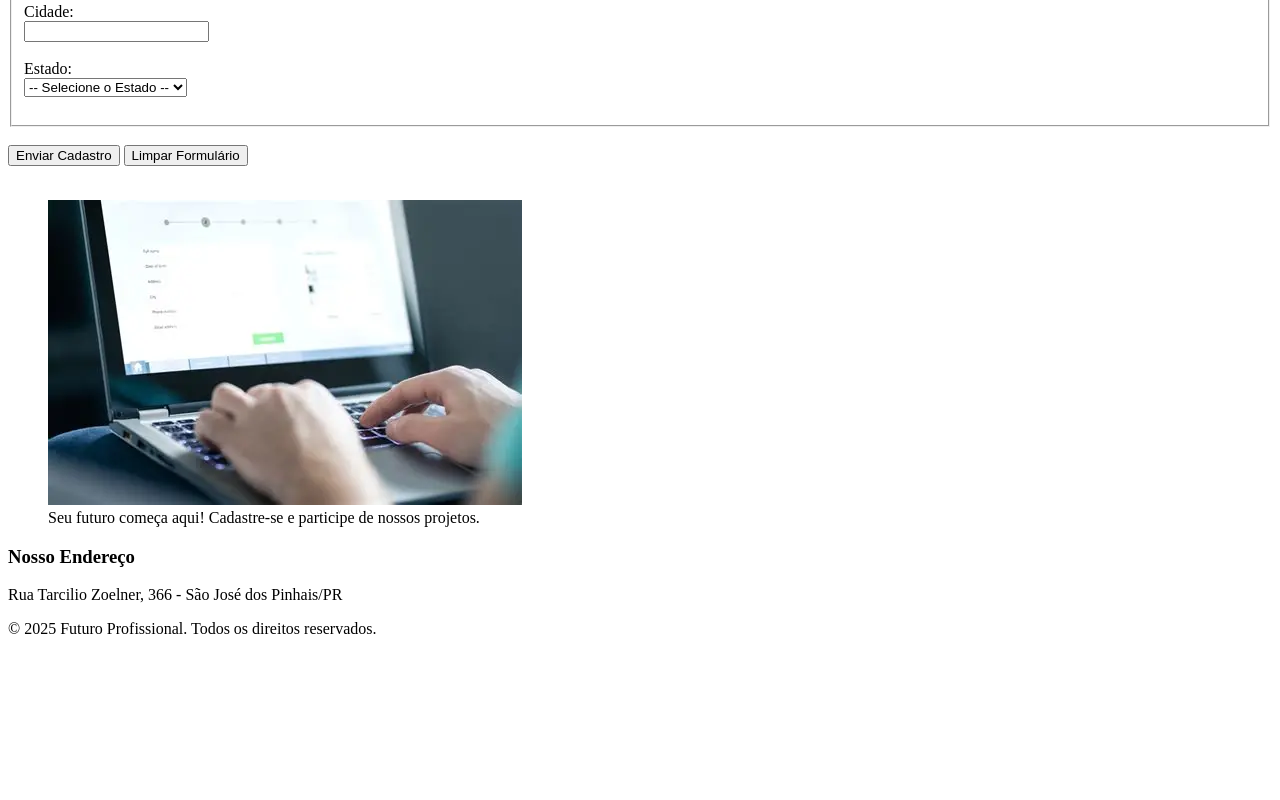
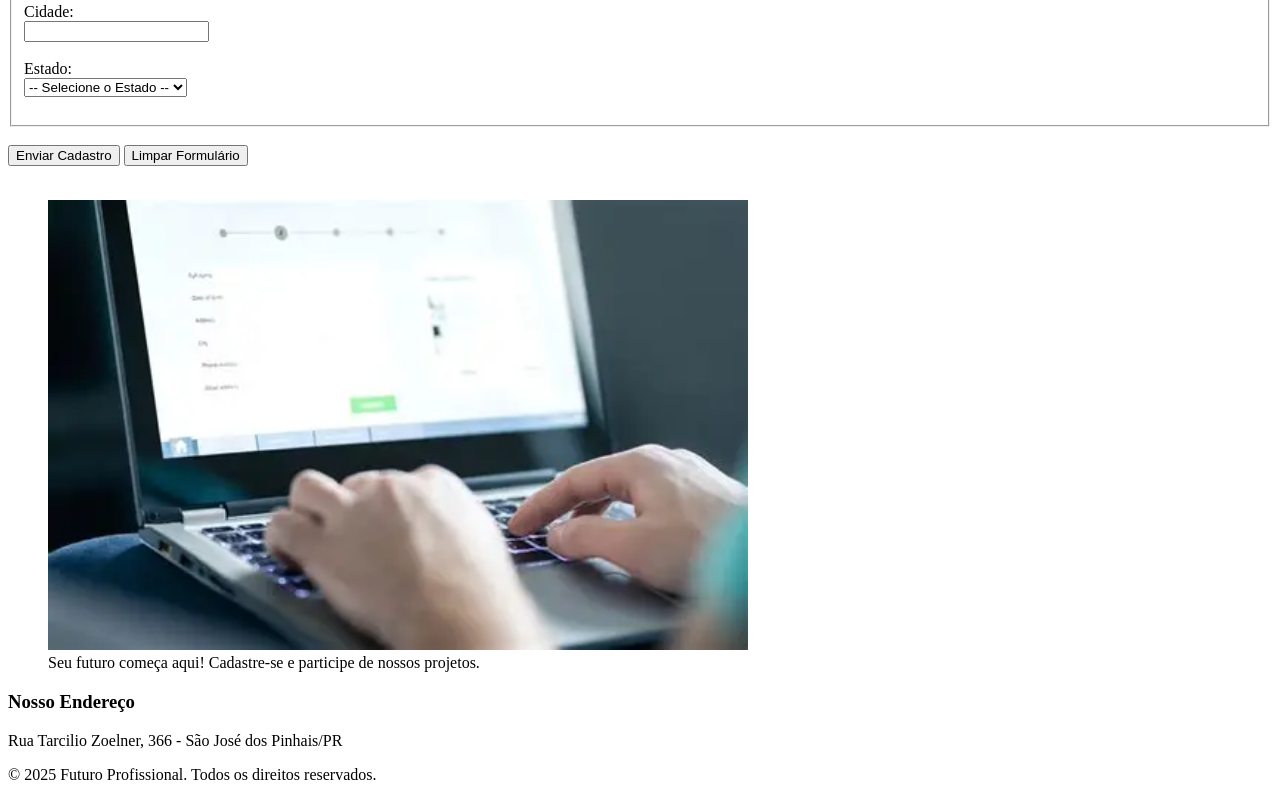
Before and after one commit to yurivinicius-alves/Desenvolvimentoweb, a plain HTML site: page cadastro.html in a window 1280 px wide. Shown: the part 749-1549 px from the top of the page. Before the commit the page ends 1403 px from the top, so only its background shows below. Drawn offline with Linux system fonts and the light colour scheme.

```diff
--- a/cadastro.html
+++ b/cadastro.html
@@ -87,9 +87,9 @@
 
         <section>
             <figure>
-                <img src="assets/images/cadastro.jpg" alt="Pessoa preenchendo um formulário digital.">
-                <figcaption>Seu futuro começa aqui! Cadastre-se e participe de nossos projetos.</figcaption>
-            </figure>
+    <img src="assets/images/cadastro.jpg" alt="Pessoa preenchendo um formulário digital." width="700">
+    <figcaption>Seu futuro começa aqui! Cadastre-se e participe de nossos projetos.</figcaption>
+</figure>
         </section>
     </main>
 
```
